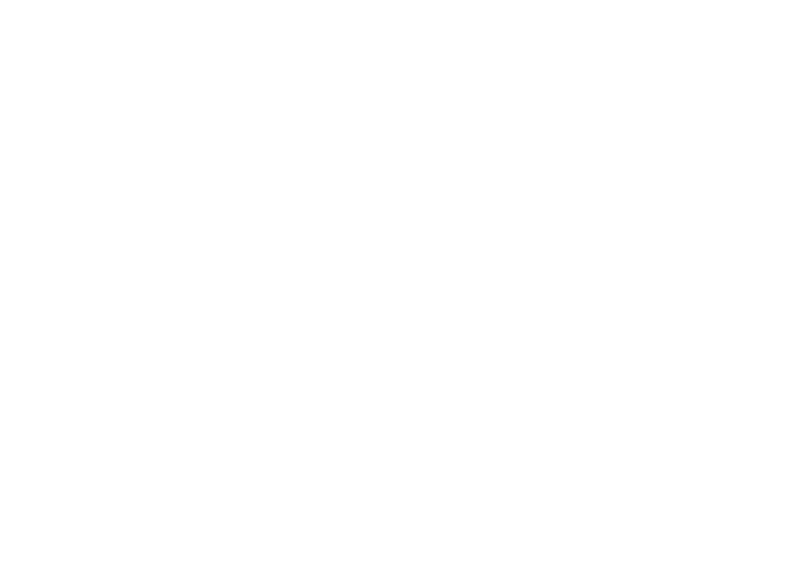
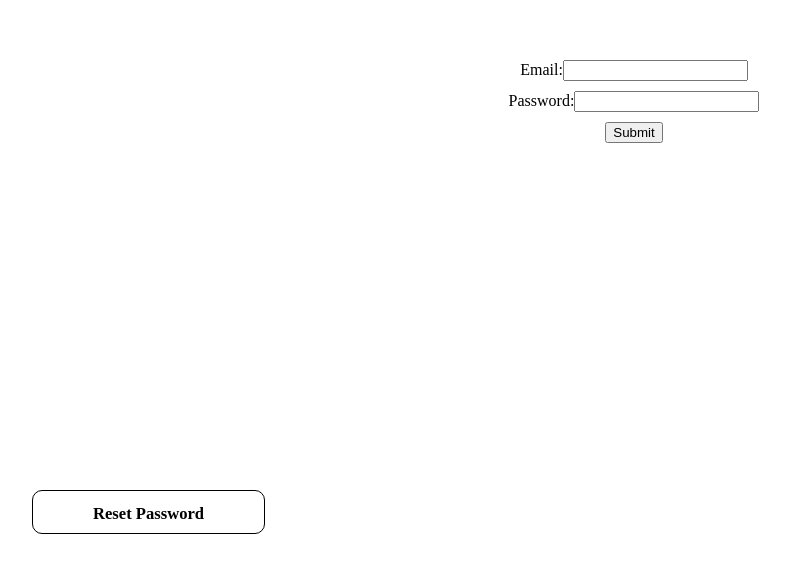
Before and after one commit to yulongkelly/automatic_scheduler, a React (Create React App) app in the folder auto_scheduler/frontend/: page /login in a window 1280 px wide. Before the commit this address had no page. Shown: the part 307-880 px from the top of the page, without its empty margins (6-796 px from the left). Before the commit the page ends 800 px from the top, so only its background shows below. Built offline with nearby package versions, Linux system fonts and the light colour scheme; the HTML template or start-up script is replaced by a standard one.

Commit message:
add login

```diff
--- a/auto_scheduler/frontend/src/App.js
+++ b/auto_scheduler/frontend/src/App.js
@@ -3,6 +3,7 @@
 
 import Home from './containers/homepage'
 import Signup from './containers/auth/signup'
+import Login from './containers/auth/login'
 import Layout from './hoc/layout';
 
 function App() {
@@ -13,6 +14,7 @@
             <Routes>
               <Route exact path='/' element={<Home/>} />
               <Route exact path='/signup' element={<Signup/>} />
+              <Route exact path='/login' element={<Login/>} />
             </Routes>
           </Layout>
         </Router>
--- /dev/null
+++ b/auto_scheduler/frontend/src/containers/auth/login.js
@@ -0,0 +1,77 @@
+import React from "react";
+
+import { ButtonContainer, ButtonLink, LinkText } from "../homepage/style";
+import { Form, InputContainer } from "./style";
+
+class Login extends React.Component {
+  constructor() {
+    super();
+
+    this.state = {
+      formData: {
+        email: "",
+        password: ""
+      },
+    };
+  }
+
+  handleChange = (e) => {
+    let prevFormData = this.state.formData;
+    this.setState({
+      formData: {
+        ...prevFormData,
+        [e.target.name]: e.target.value,
+      },
+    });
+  };
+
+  handleSubmit = (e) => {
+    e.preventDefault();
+    console.log(e.target.value);
+    console.log(
+      this.state.formData.email,
+      this.state.formData.password
+    );
+  };
+
+  render() {
+    const inputObjects = [
+      ["Email", "email", this.state.formData.email],
+      ["Password", "password", this.state.formData.password],
+    ];
+    return (
+      <div>
+        <Form onSubmit={this.handleSubmit}>
+          {inputObjects.map((inputObject) => {
+            return (
+              <InputContainer>
+                <label>
+                  {inputObject[0]}:
+                  <input
+                    type={
+                      inputObject[1].includes("password") ? "password" : "text"
+                    }
+                    name={inputObject[1]}
+                    value={inputObject[2]}
+                    onChange={this.handleChange}
+                    required
+                  />
+                </label>
+              </InputContainer>
+            );
+          })}
+          <input type="submit" value="Submit" />
+        </Form>
+        <ButtonContainer>
+            <ButtonLink href=''>
+                <LinkText>
+                Reset Password
+                </LinkText>
+            </ButtonLink>
+        </ButtonContainer>
+      </div>
+    );
+  }
+}
+
+export default Login;
--- a/auto_scheduler/frontend/src/containers/homepage/index.js
+++ b/auto_scheduler/frontend/src/containers/homepage/index.js
@@ -9,7 +9,7 @@
         <Title>Welcome to Auto Scheduler</Title>
         <ButtonContainer>
           <ButtonLink href="/signup"><LinkText>Sign Up</LinkText></ButtonLink>
-          <ButtonLink><LinkText padding={"0 55px"}>Log In</LinkText></ButtonLink>
+          <ButtonLink href="/login"><LinkText padding={"0 55px"}>Log In</LinkText></ButtonLink>
         </ButtonContainer>
       </HomePageContainer>
     );
```
Also changed, not shown: 2 other files (tests, documents, lock files or other folders).
